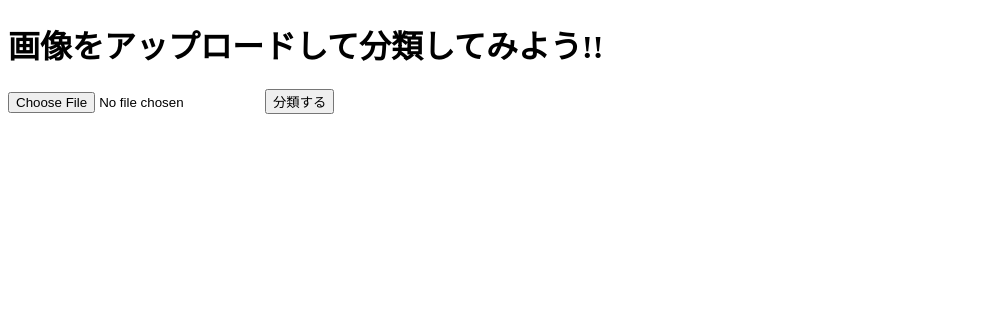
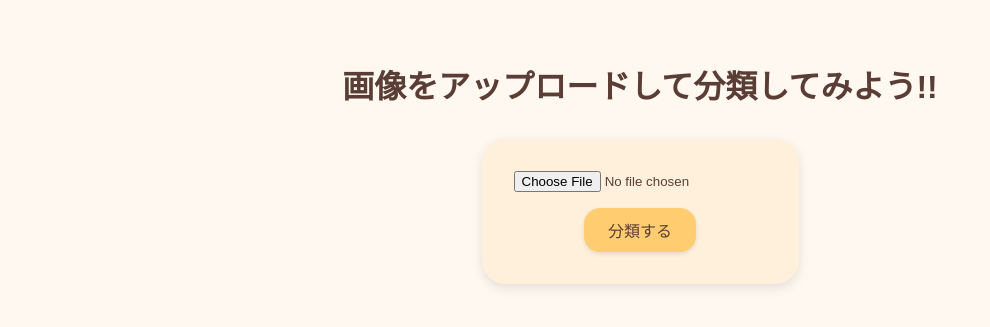
Before and after one commit to naoto758/pancake, a Flask app: page / in a window 1280 px wide. Shown: the top 327 px of the page, without its empty margins (0-990 px from the left). Run offline with Flask 3, Linux system fonts and the light colour scheme; parts of the project's set-up code (start-up, migrations or seed data) failed here and were passed over.

Commit message:
Update UI for fluffy pancake style

```diff
--- a/templates/index.html
+++ b/templates/index.html
@@ -3,11 +3,49 @@
 <head>
     <meta charset="UTF-8">
     <title>{{ title }}</title>
+    <meta name="viewport" content="width=device-width, initial-scale=1">
+    <style>
+        body {
+            font-family: 'Helvetica Neue', sans-serif;
+            background: #fff8f0;
+            color: #5a3e36;
+            text-align: center;
+            padding: 2rem;
+        }
+        h1 {
+            font-size: 2rem;
+            margin-bottom: 2rem;
+        }
+        form {
+            background: #fff0dc;
+            display: inline-block;
+            padding: 2rem;
+            border-radius: 1.5rem;
+            box-shadow: 0 4px 12px rgba(0,0,0,0.1);
+        }
+        input[type="file"] {
+            margin-bottom: 1rem;
+        }
+        button {
+            padding: 0.6rem 1.5rem;
+            font-size: 1rem;
+            background-color: #ffcc70;
+            border: none;
+            border-radius: 1rem;
+            color: #5a3e36;
+            cursor: pointer;
+            box-shadow: 0 2px 4px rgba(0,0,0,0.1);
+        }
+        button:hover {
+            background-color: #ffd890;
+        }
+    </style>
 </head>
 <body>
     <h1>{{ message }}</h1>
     <form method="POST" enctype="multipart/form-data" action="{{ url_for('home') }}">
         <input type="file" name="image" accept="image/*">
+        <br>
         <button type="submit">分類する</button>
     </form>
 </body>
```
Also changed, not shown: templates/result.html (+31 -0 lines).
